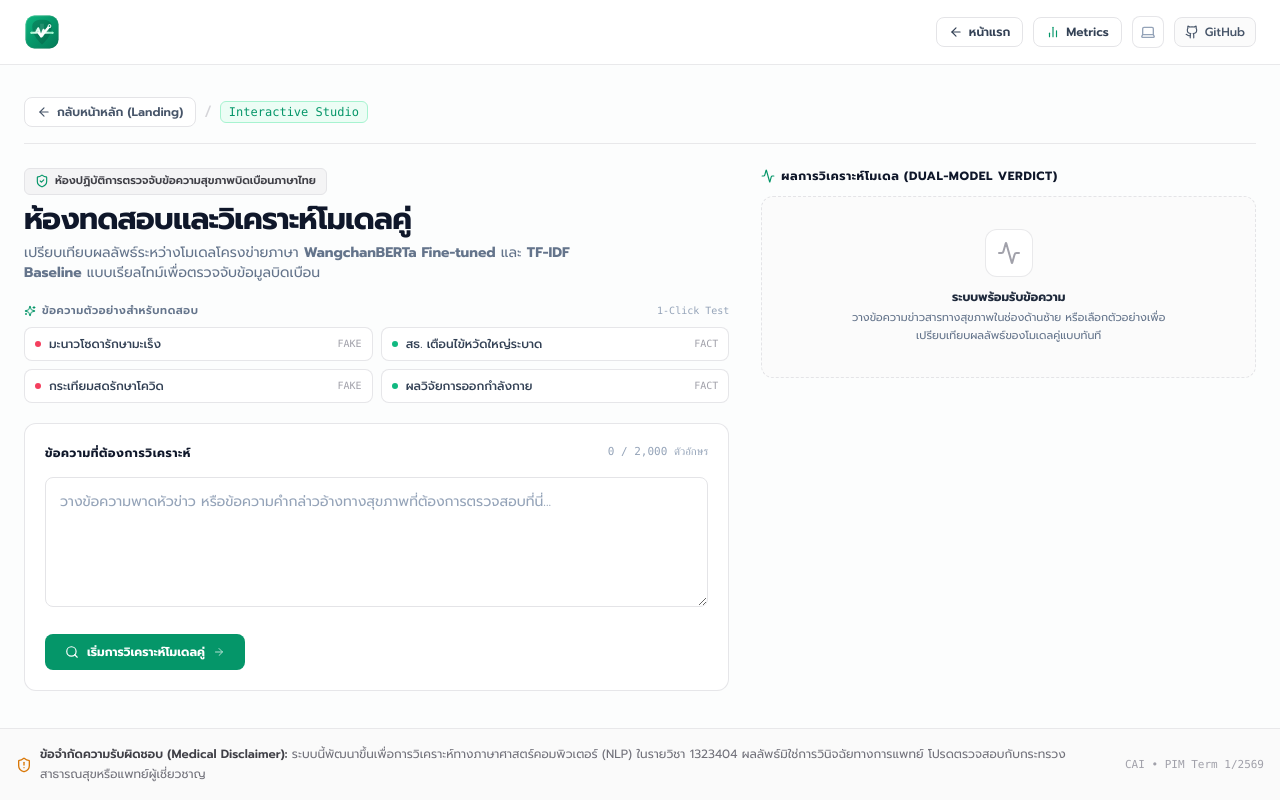
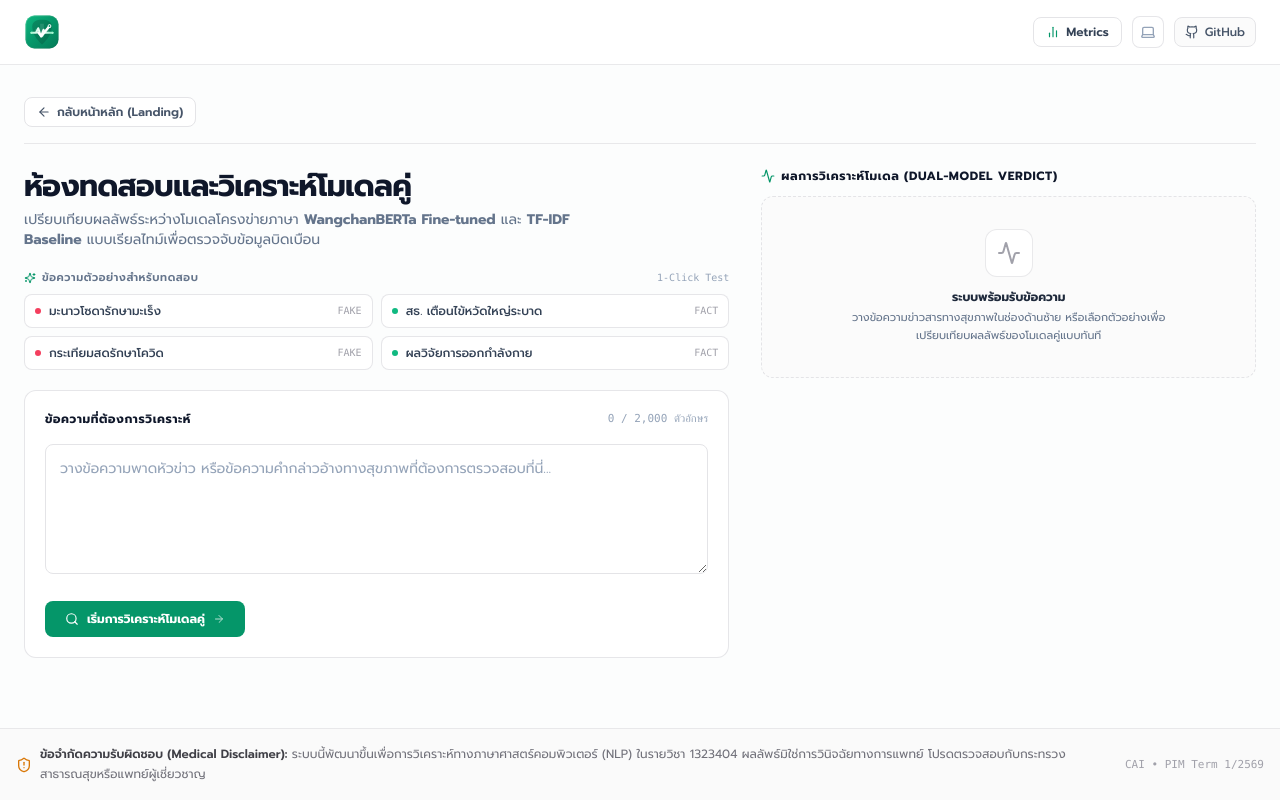
Before and after one commit to PhuriphatTyPeZ3r0/Project_Thai_Health_Fake_News, a Next.js app in the folder Web/: page /studio in a window 1280 px wide. Built offline with nearby package versions, Linux system fonts and the light colour scheme.

Commit message:
refactor: clean studio breadcrumb badge, sub-badge, and redundant navbar button

```diff
--- a/Web/src/Components/Nav_Bar.tsx
+++ b/Web/src/Components/Nav_Bar.tsx
@@ -2,7 +2,7 @@
 
 import React from 'react';
 import Link from 'next/link';
-import { Github, BarChart2, ArrowRight, ArrowLeft, Sparkles } from 'lucide-react';
+import { Github, BarChart2, ArrowRight, Sparkles } from 'lucide-react';
 import { ThemeToggle } from './Theme_Toggle';
 import { AppLogo } from './App_Logo';
 
@@ -45,7 +45,7 @@ export const Navbar: React.FC<NavbarProps> = ({ mode = 'landing', onOpenMetrics
 
         {/* Action Controls */}
         <div className="flex items-center gap-2 sm:gap-2.5">
-          {mode === 'landing' ? (
+          {mode === 'landing' && (
             <Link
               href="/studio"
               className="inline-flex items-center gap-1.5 rounded-lg bg-emerald-600 px-3.5 py-1.5 text-xs font-bold text-white shadow-2xs hover:bg-emerald-700 active:scale-[0.98] transition-all"
@@ -53,14 +53,6 @@ export const Navbar: React.FC<NavbarProps> = ({ mode = 'landing', onOpenMetrics
               <Sparkles className="h-3.5 w-3.5" />
               <span>เปิดห้องทดสอบ</span>
               <ArrowRight className="h-3 w-3 opacity-80" />
-            </Link>
-          ) : (
-            <Link
-              href="/"
-              className="inline-flex items-center gap-1.5 rounded-lg border border-zinc-200 dark:border-zinc-800 bg-white dark:bg-zinc-900 px-3 py-1.5 text-xs font-semibold text-slate-700 dark:text-zinc-200 hover:text-emerald-600 dark:hover:text-emerald-400 transition shadow-2xs"
-            >
-              <ArrowLeft className="h-3.5 w-3.5" />
-              <span className="hidden sm:inline">หน้าแรก</span>
             </Link>
           )}
 
--- a/Web/src/app/studio/page.tsx
+++ b/Web/src/app/studio/page.tsx
@@ -9,7 +9,7 @@ import { ModelComparisonCard, ShimmerComparisonCard } from '@/Components/Model_C
 import { MetricsSummaryModal } from '@/Components/Metrics_Summary_Modal';
 import { MobileActionBar } from '@/Components/Mobile_Action_Bar';
 import { ModelComparisonDTO } from '@/Types/Index';
-import { Search, Loader2, RefreshCw, AlertCircle, Activity, ArrowRight, ShieldCheck, ArrowLeft } from 'lucide-react';
+import { Search, Loader2, RefreshCw, AlertCircle, Activity, ArrowRight, ArrowLeft } from 'lucide-react';
 
 export default function StudioPage() {
   const [inputText, setInputText] = useState('');
@@ -83,10 +83,6 @@ export default function StudioPage() {
               <ArrowLeft className="h-3.5 w-3.5" />
               <span>กลับหน้าหลัก (Landing)</span>
             </Link>
-            <span className="text-zinc-300 dark:text-zinc-700">/</span>
-            <span className="text-xs font-mono font-medium text-emerald-600 dark:text-emerald-400 bg-emerald-50 dark:bg-emerald-950/60 px-2 py-0.5 rounded-md border border-emerald-200 dark:border-emerald-800/80">
-              Interactive Studio
-            </span>
           </div>
         </div>
 
@@ -97,10 +93,6 @@ export default function StudioPage() {
           <div className="lg:col-span-7 space-y-5">
             {/* Minimalist Hero Heading */}
             <div className="space-y-1.5">
-              <div className="inline-flex items-center gap-1.5 rounded-md bg-zinc-100 dark:bg-zinc-800/80 px-2.5 py-1 text-[11px] font-semibold text-zinc-700 dark:text-zinc-300 border border-zinc-200 dark:border-zinc-700">
-                <ShieldCheck className="h-3.5 w-3.5 text-emerald-600 dark:text-emerald-400" />
-                <span>ห้องปฏิบัติการตรวจจับข้อความสุขภาพบิดเบือนภาษาไทย</span>
-              </div>
               <h2 className="text-2xl sm:text-3xl font-extrabold text-slate-900 dark:text-white tracking-tight">
                 ห้องทดสอบและวิเคราะห์โมเดลคู่
               </h2>
```
